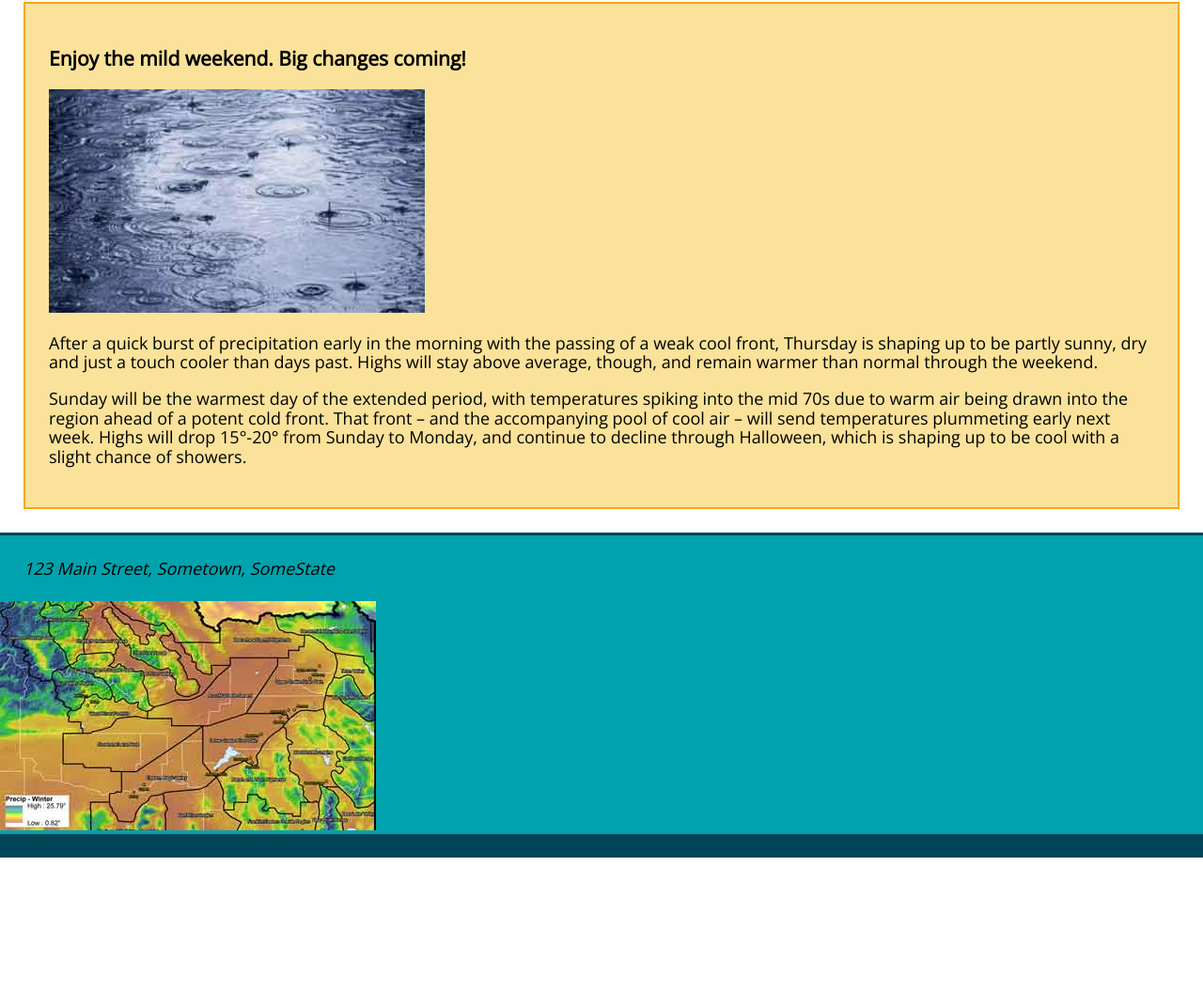
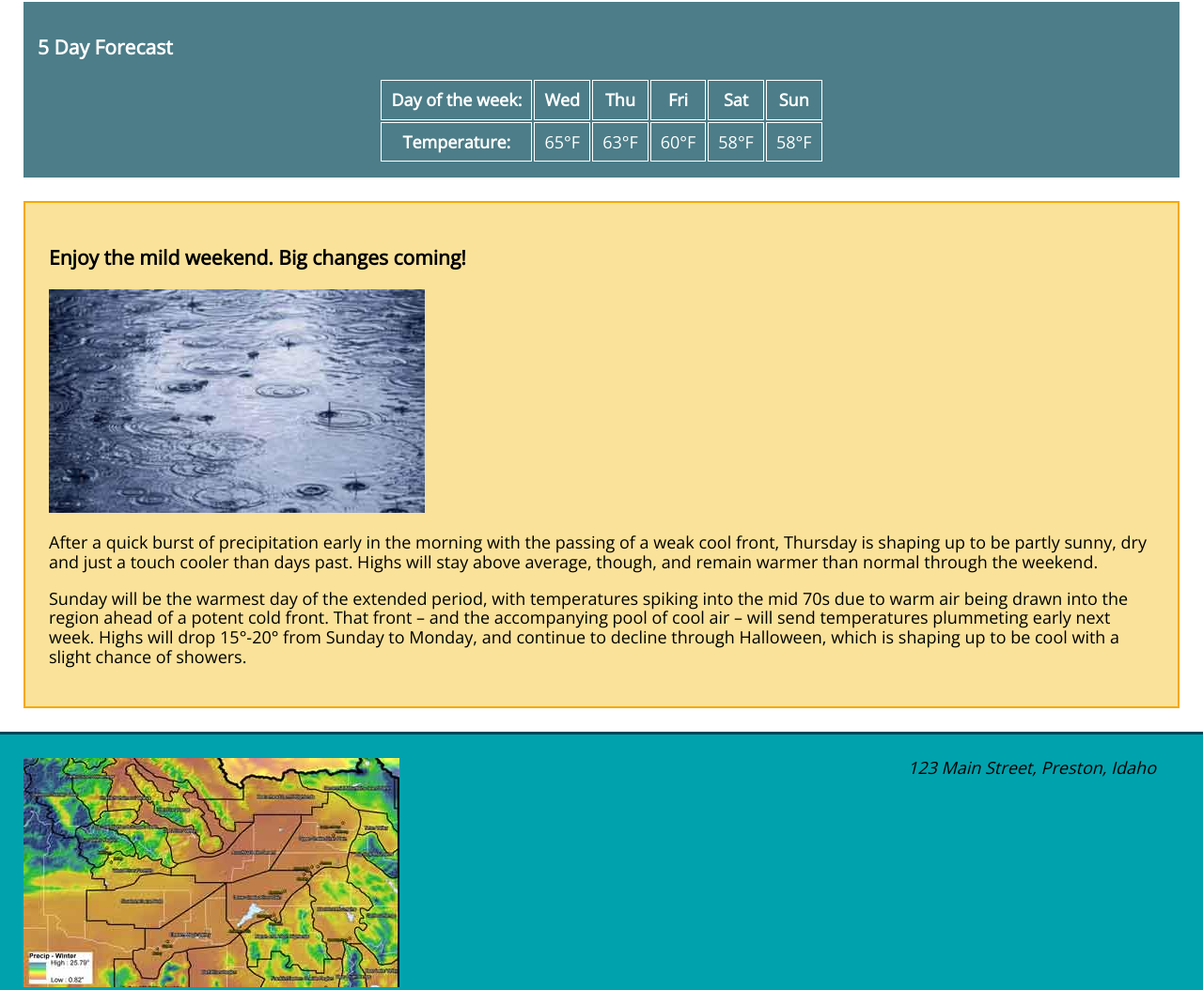
Before and after one commit to knaughton782/BYUI-CIT230-assignments, a plain HTML site: page assignments/lesson-5/preston-5.html in a window 1280 px wide. Shown: the part 819-1873 px from the top of the page at 94% size. Before the commit the page ends 1732 px from the top, so only its background shows below. Drawn offline with nearby package versions, Linux system fonts and the light colour scheme; a web font is replaced by a local one.

Commit message:
large view week 5 assignment ** late **

```diff
--- a/assignments/lesson-5/preston-5.html
+++ b/assignments/lesson-5/preston-5.html
@@ -67,12 +67,32 @@
                     </div>
                 </section>
             </div>
-            <section>
-                <h3 class='fiveDayForecast'>5 Day Forecast</h3>
-                <p class="fiveDayForecast">paragraph text for 5 day forecast.Curabitur ac
-                    efficitur augue. Mauris luctus sit amet turpis fermentum fringilla. Maecenas id mi ac enim
-                    tristique
-                    ullamcorper auctor</p>
+            <section class="fiveDayForecast">
+
+                <h3>5 Day Forecast</h3>
+                <table>
+                    <thead>
+                        <tr>
+                            <th>Day of the week:</th>
+                            <th>Wed</th>
+                            <th>Thu</th>
+                            <th>Fri</th>
+                            <th>Sat</th>
+                            <th>Sun</th>
+                        </tr>
+                    </thead>
+                    <tbody>
+                        <tr>
+                            <th>Temperature:</th>
+                            <td>65&deg;F</td>
+                            <td>63&deg;F</td>
+                            <td>60&deg;F</td>
+                            <td>58&deg;F</td>
+                            <td>58&deg;F</td>
+                        </tr>
+                    </tbody>
+                </table>
+
             </section>
             <article>
                 <h3>Enjoy the mild weekend. Big changes coming!</h3>
@@ -96,7 +116,7 @@
     </main>
     <footer>
         <div>
-            <address>123 Main Street, Sometown, SomeState</address>
+            <address>123 Main Street, Preston, Idaho</address>
             <div><img src="./images/idaho-weather.jpg" alt="Idaho Weather Map" class="map"></div>
         </div>
         <div class="footerBar"></div>
@@ -104,29 +124,3 @@
 </body>
 
 </html>
-
-<!-- <section class="forecast">
-    <h3>High Temperature Forecast</h3>
-    <table>
-        <thead>
-            <tr>
-                <th>Day</th>
-                <th>Wed</th>
-                <th>Thu</th>
-                <th>Fri</th>
-                <th>Sat</th>
-                <th>Sun</th>
-            </tr>
-        </thead>
-        <tbody>
-            <tr>
-                <th>Forecast</th>
-                <td>89&deg;F</td>
-                <td>87&deg;F</td>
-                <td>78&deg;F</td>
-                <td>75&deg;F</td>
-                <td>72&deg;F</td>
-            </tr>
-        </tbody>
-    </table>
-</section> -->
--- a/assignments/lesson-5/styles/large-5.css
+++ b/assignments/lesson-5/styles/large-5.css
@@ -27,8 +27,29 @@
     }
 
     .fiveDayForecast {
-        display: none;
+        background-color: rgba(1, 70, 86, .7);
+        margin: 25px;
+        padding: 15px;
+        color: #fff;
     }
 
+    table {
+        margin: auto;
+    }
 
+    th, td {
+        margin: 10px;
+        padding: 10px;
+        border: 1px solid #fff;
+    }
+
+    img.map {
+        margin-left: 25px;
+        margin-top: 25px;
+    }
+
+    address {
+        float: right;
+        margin-right: 25px;
+    }
 }
--- a/assignments/lesson-5/styles/main.css
+++ b/assignments/lesson-5/styles/main.css
@@ -128,3 +128,7 @@ footer > div.footerBar {
 address {
     padding: 25px;
 }
+
+img.map {
+        margin-bottom: 20px;
+    }
--- a/assignments/lesson-5/styles/small-5.css
+++ b/assignments/lesson-5/styles/small-5.css
@@ -71,9 +71,7 @@
         margin: auto;
     }
 
-    img.map {
-        margin-bottom: 20px;
-    }
+
 
 
 }
```
